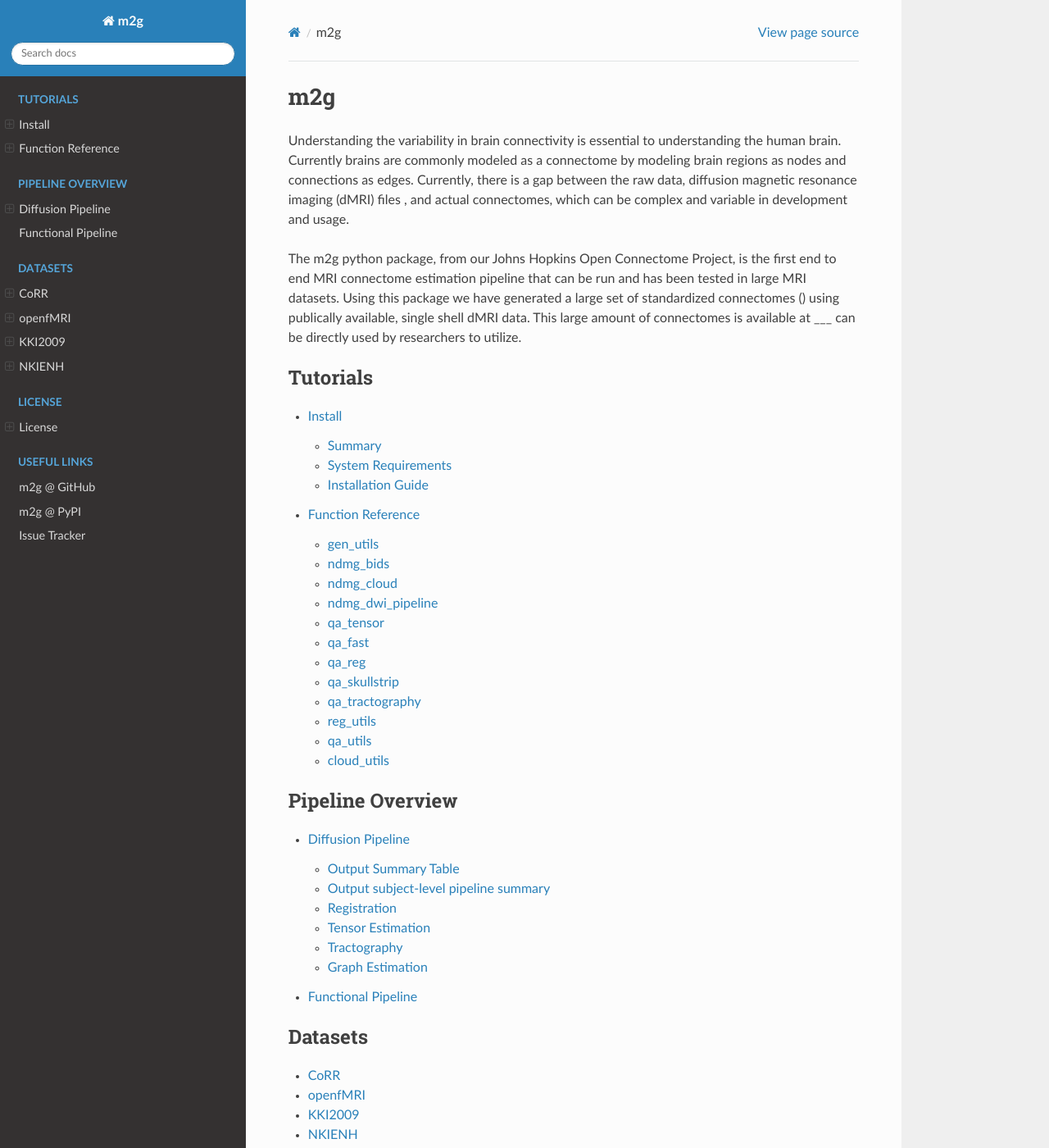
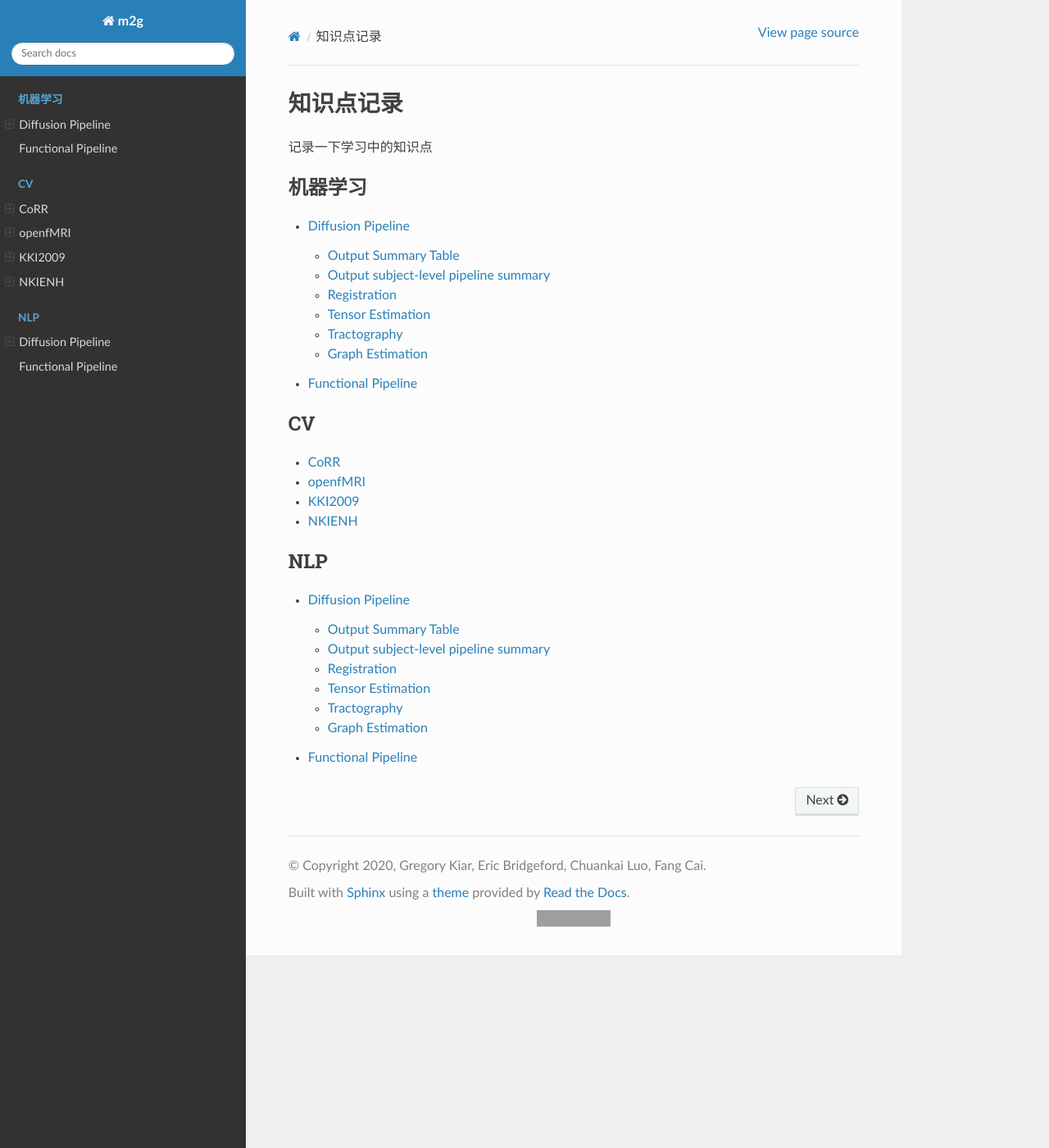
Before and after one commit to luochuankai-JHU/knowledge_record, a Sphinx documentation site: the page built from docs/index.rst, in a window 1280 px wide and 1400 px high. Shown: the whole window at 82% size. Built offline with Sphinx 7.4.7 and the Read the Docs theme 2.0.0, drawn with Linux system fonts in a browser that asks for light colours; pages that are not in the unit, such as notebooks, are missing from menus; some of the changed text lies outside the part shown; grey boxes are pictures that could not be loaded.

Commit message:
index.rst的修改

```diff
--- a/docs/index.rst
+++ b/docs/index.rst
@@ -1,52 +1,33 @@
-.. m2g_data documentation master file, created by
-   sphinx-quickstart on Tue Mar 24 21:15:34 2020.
-   You can adapt this file completely to your liking, but it should at least
-   contain the root `toctree` directive.
-
 
 ******************
-m2g
+知识点记录
 ******************
+
+记录一下学习中的知识点
 
 
 
-Understanding the variability in brain connectivity is essential to understanding the human brain. Currently brains are commonly modeled as a connectome by modeling brain regions as nodes and connections as edges. Currently, there is a gap between the raw data, diffusion magnetic resonance imaging (dMRI) files , and actual connectomes, which can be complex and variable in development and usage.
-
-The m2g python package, from our Johns Hopkins Open Connectome Project, is the first end to end MRI connectome estimation pipeline that can be run and has been tested in large MRI datasets. Using this package we have generated a large set of standardized connectomes () using publically available, single shell dMRI data. This large amount of connectomes is available at ___ can be directly used by researchers to utilize.
-
 .. toctree::
-   :caption: Tutorials
-   :maxdepth: 2
-
-   tutorials/install
-   tutorials/funcref
-
-.. toctree::
-   :caption: Pipeline Overview
+   :caption: 机器学习
    :maxdepth: 2
 
    pipeline/diffusion
    pipeline/functional
 
+
 .. toctree::
+   :caption: CV
    :maxdepth: 1
-   :caption: Datasets
 
    datasets/CoRR/CoRR
    datasets/openfMRI/sssss
    datasets/KKI/KKI2009
    datasets/NKIENH/NKIENH
 
-.. toctree::
-   :maxdepth: 1
-   :caption: License
-
-   License
 
 .. toctree::
-   :maxdepth: 1
-   :caption: Useful Links
+   :caption: NLP
+   :maxdepth: 2
 
-   m2g @ GitHub <https://github.com/neurodata/m2g>
-   m2g @ PyPI <https://pypi.org/project/m2g/>
-   Issue Tracker <https://github.com/neurodata/m2g/issues>
+   pipeline/diffusion
+   pipeline/functional
```
